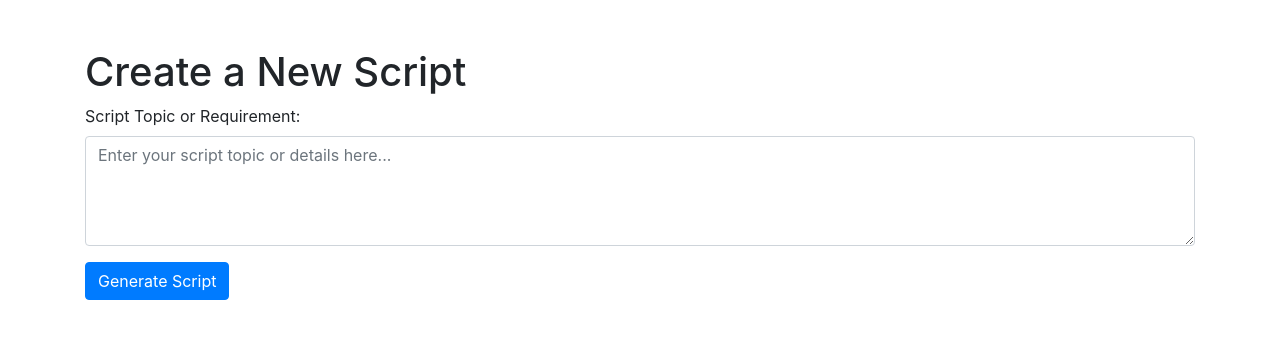
After one commit to Pavantext/OpenAi-Web-App, a Django app: page /create-script/ in a window 1280 px wide. The commit adds this page. Shown: the top 339 px of the page. Run offline with Django 5.2, Linux system fonts and the light colour scheme; some libraries are stand-ins or nearby versions.

Commit message:
Added Script page

```diff
--- a/OpenAI/App/templates/dashboard.html
+++ b/OpenAI/App/templates/dashboard.html
@@ -11,5 +11,8 @@
         <h1>Dashboard</h1>
         <p>Welcome to your dashboard, {{ user.username }}!</p>
     </div>
+    <div>
+        <a href="{% url 'create_script' %}" class="btn btn-primary">Create New Script</a>
+    </div>
 </body>
 </html>
--- a/OpenAI/App/templates/login.html
+++ b/OpenAI/App/templates/login.html
@@ -1,3 +1,4 @@
+
 <h2>Login</h2>
 <form method="post">
     {% csrf_token %}
--- /dev/null
+++ b/OpenAI/App/templates/script.html
@@ -0,0 +1,29 @@
+<!DOCTYPE html>
+<html lang="en">
+<head>
+    <meta charset="UTF-8">
+    <meta name="viewport" content="width=device-width, initial-scale=1.0">
+    <title>Create Script</title>
+    <link rel="stylesheet" href="https://maxcdn.bootstrapcdn.com/bootstrap/4.5.2/css/bootstrap.min.css">
+</head>
+<body>
+    <div class="container mt-5">
+        <h1>Create a New Script</h1>
+        <form method="post">
+            {% csrf_token %}
+            <div class="form-group">
+                <label for="topic">Script Topic or Requirement:</label>
+                <textarea class="form-control" id="topic" name="topic" rows="4" placeholder="Enter your script topic or details here..." required></textarea>
+            </div>
+            <button type="submit" class="btn btn-primary">Generate Script</button>
+        </form>
+
+        {% if script %}
+            <div class="mt-4">
+                <h2>Generated Script:</h2>
+                <p>{{ script }}</p>
+            </div>
+        {% endif %}
+    </div>
+</body>
+</html>
--- a/OpenAI/App/templates/signup.html
+++ b/OpenAI/App/templates/signup.html
@@ -1,3 +1,4 @@
+
 <h2>Sign Up</h2>
 <form method="post">
     {% csrf_token %}
--- a/OpenAI/App/urls.py
+++ b/OpenAI/App/urls.py
@@ -8,4 +8,5 @@ urlpatterns = [
     path('logout/', views.logout_view, name='logout'),
     path('dashboard/', views.dashboard_view, name='dashboard'),
     path('', views.home_view, name='home'),
+    path('create-script/', views.create_script_view, name='create_script'),
 ]
--- a/OpenAI/App/views.py
+++ b/OpenAI/App/views.py
@@ -1,6 +1,10 @@
 from django.shortcuts import render, redirect
 from django.contrib.auth import login, logout, authenticate
 from .forms import SignUpForm
+import openai
+from django.conf import settings
+import os
+from openai import OpenAI
 
 # Create your views here.
 
@@ -30,3 +34,45 @@ def dashboard_view(request):
 
 def home_view(request):
     return render(request, 'home.html')
+
+# openai.api_key = settings.OPENAI_API_KEY
+
+# def create_script_view(request):
+#     script = None
+#     if request.method == 'POST':
+#         topic = request.POST.get('topic')
+#         if topic:
+#             response = openai.ChatCompletion.create(
+#                 model="gpt-3.5-turbo",
+#                 messages=[
+#                     {"role": "system", "content": "You are a helpful assistant who writes scripts."},
+#                     {"role": "user", "content": f"Write a detailed script about {topic}."}
+#                 ],
+#                 max_tokens=300
+#             )
+#             script = response['choices'][0]['message']['content'].strip()
+
+#     return render(request, 'script.html', {'script': script})
+
+client = OpenAI(api_key=settings.OPENAI_API_KEY)
+
+def create_script_view(request):
+    script = None
+    if request.method == 'POST':
+        topic = request.POST.get('topic')
+        if topic:
+            try:
+                # Use the new client-based approach to call the chat completion API
+                response = client.chat.completions.create(
+                    messages=[
+                        {"role": "user", "content": f"Write a detailed script about {topic}."}
+                    ],
+                    model="gpt-3.5-turbo"
+                )
+                # Extract the generated script from the response
+                script = response['choices'][0]['message']['content'].strip()
+            except Exception as e:
+                # Handle any errors with a generic message
+                script = f"An error occurred: {str(e)}"
+
+    return render(request, 'script.html', {'script': script})
--- a/OpenAI/OpenAI/settings.py
+++ b/OpenAI/OpenAI/settings.py
@@ -125,3 +125,5 @@ DEFAULT_AUTO_FIELD = 'django.db.models.BigAutoField'
 
 LOGIN_REDIRECT_URL = 'dashboard'
 LOGOUT_REDIRECT_URL = 'home'
+
+OPENAI_API_KEY = "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"
```
Also changed, not shown: OpenAI/db.sqlite3.
